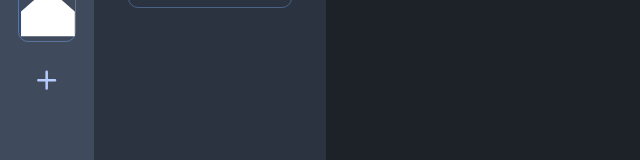
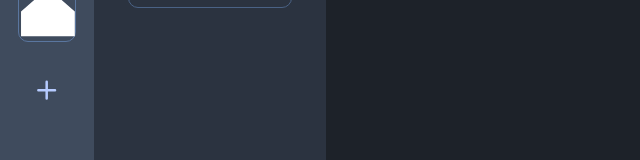
Before and after one commit to Coastee/Coastee-Client, a React (Vite) app: page / in a window 1280 px wide. Shown: the part 273-433 px from the top of the page, without its empty margins (0-640 px from the left). Built offline with nearby package versions, Linux system fonts and the light colour scheme; a web font is replaced by a local one.

Commit message:
#10 [STYLE] ServerHeader 플러스 버튼에 hover효과 추가

```diff
--- a/src/components/ServerHeader/ServerHeader.styles.ts
+++ b/src/components/ServerHeader/ServerHeader.styles.ts
@@ -1,5 +1,5 @@
+import { theme } from "@/styles/theme/theme";
 import { css } from "@emotion/react";
-import { theme } from "@/styles/theme/theme";
 
 export const containerStyle = css`
   display: flex;
@@ -11,7 +11,6 @@ export const containerStyle = css`
   padding: 4.4rem 1.8rem;
   border-radius: 0rem 2.5rem 2.5rem 0rem;
   background: ${theme.color.dark2};
-
 `;
 
 export const serverListStyle = css`
@@ -26,7 +25,6 @@ export const serverItemStyle = css`
   aspect-ratio: 1;
   border: 1px solid ${theme.color.dark0};
   border-radius: 1rem;
-  cursor: pointer;
 
   :hover {
     scale: 1.1;
@@ -35,6 +33,16 @@ export const serverItemStyle = css`
 `;
 
 export const plusButtonStyle = css`
-  width: 2rem;
-  height: 2rem;
+  width: 4rem;
+  height: 4rem;
+  padding: 1rem;
+
+  :hover {
+    scale: 1.2;
+    transition: scale 0.1s ease;
+
+    svg path {
+      stroke: ${theme.color.white};
+    }
+  }
 `;
```
